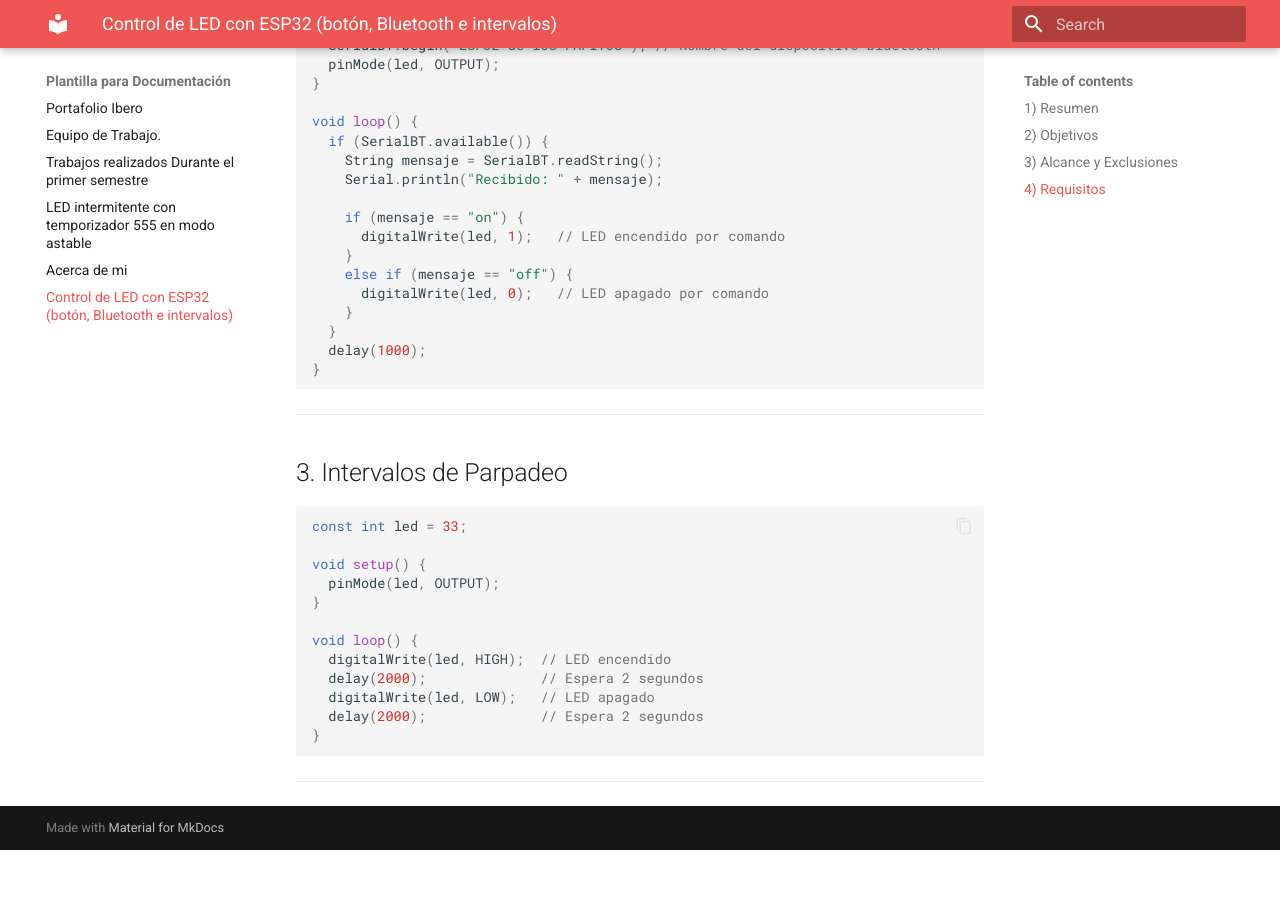
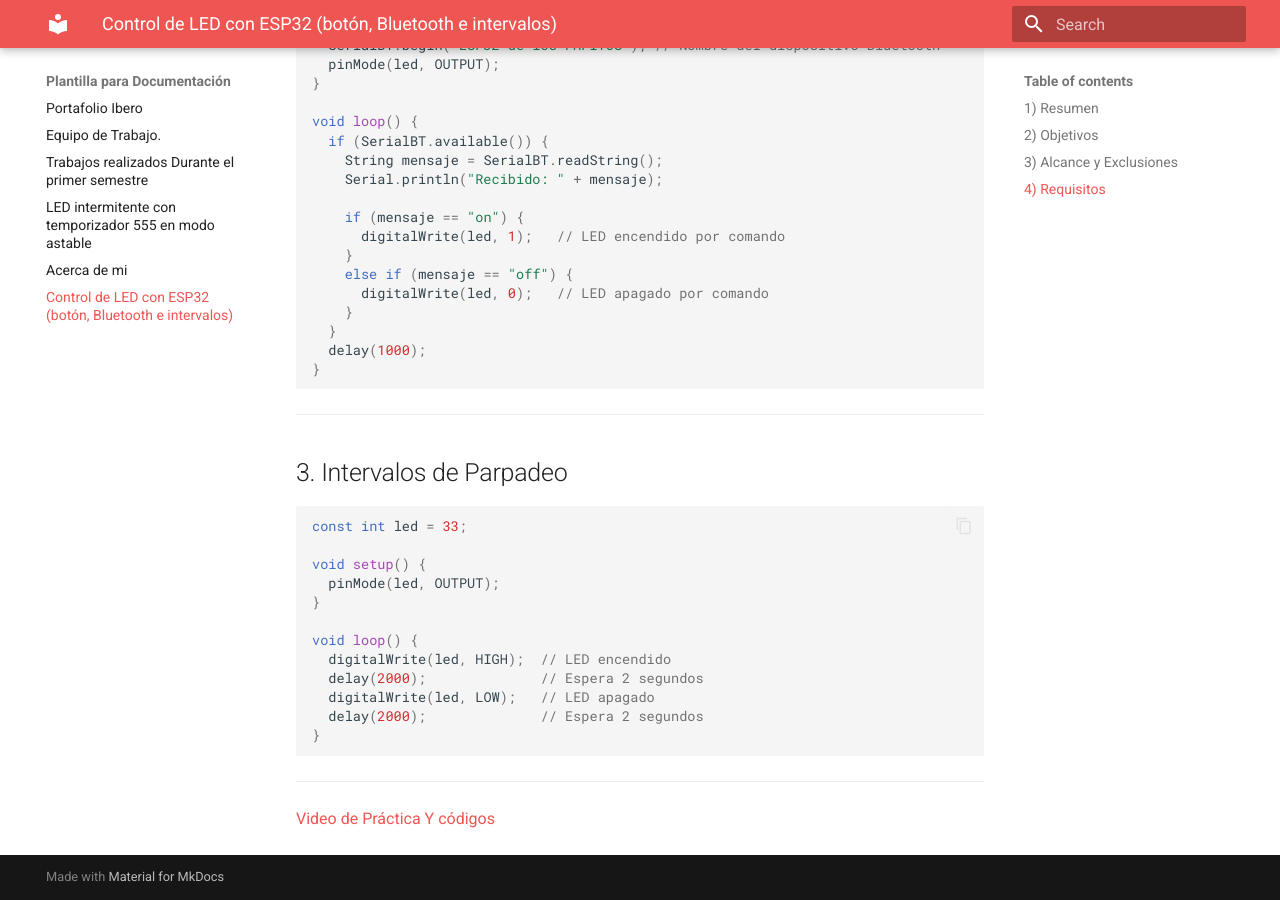
Before and after one commit to Joy-2307/Portafolio_Ibero_JIGR, an MkDocs documentation site: the page built from docs/control de led con ESP32.md, in a window 1280 px wide and 900 px high, scrolled down 2682 px. Built offline with MkDocs 1.6.1 and Material for MkDocs 9.7.7, drawn with Linux system fonts in a browser that asks for light colours; before the commit the page ends 3532 px from its top, so only the background shows below that.

Commit message:
Update control de led con ESP32.md

````diff
--- a/docs/control de led con ESP32.md
+++ b/docs/control de led con ESP32.md
@@ -141,3 +141,5 @@ void loop() {
 ```
 
 ---
+
+[Video de Práctica Y códigos](https://iberopuebla-my.sharepoint.com/:f:/g/personal/203563_iberopuebla_mx/EhkJHZAIqP9FguhG2vSfIz8BWP6sGHuCXWlVYsU_gA8Pzg?e=9fY8qf)
````
